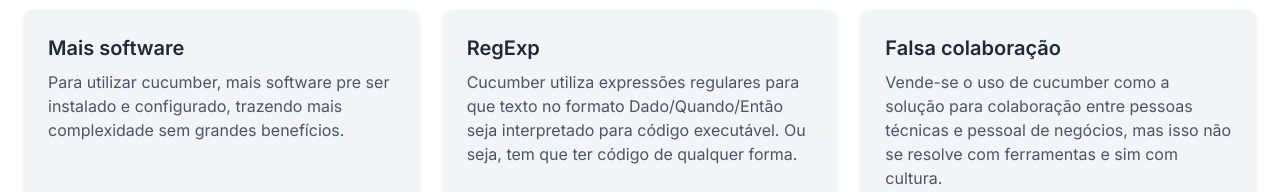
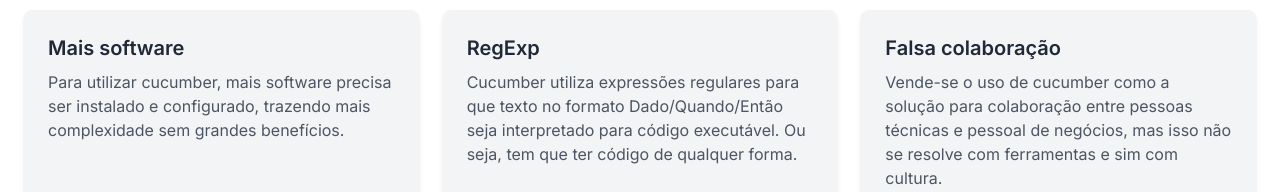
Before and after one commit to wlsf82/cucumber-soh-na-salada, a Next.js app: page / in a window 1280 px wide. Shown: the part 827-1019 px from the top of the page. Built offline with nearby package versions, Linux system fonts and the light colour scheme.

Commit message:
Fix another typo

```diff
--- a/components/landing-page.jsx
+++ b/components/landing-page.jsx
@@ -82,7 +82,7 @@
             <div className="bg-gray-100 dark:bg-gray-700 p-6 rounded-lg shadow-md">
               <h3 className="text-xl font-semibold text-gray-800 dark:text-white">Mais software</h3>
               <p className="mt-2 text-gray-600 dark:text-gray-300">
-                Para utilizar cucumber, mais software pre ser instalado e configurado, trazendo mais complexidade sem grandes benefícios.
+                Para utilizar cucumber, mais software precisa ser instalado e configurado, trazendo mais complexidade sem grandes benefícios.
               </p>
             </div>
             <div className="bg-gray-100 dark:bg-gray-700 p-6 rounded-lg shadow-md">
```
